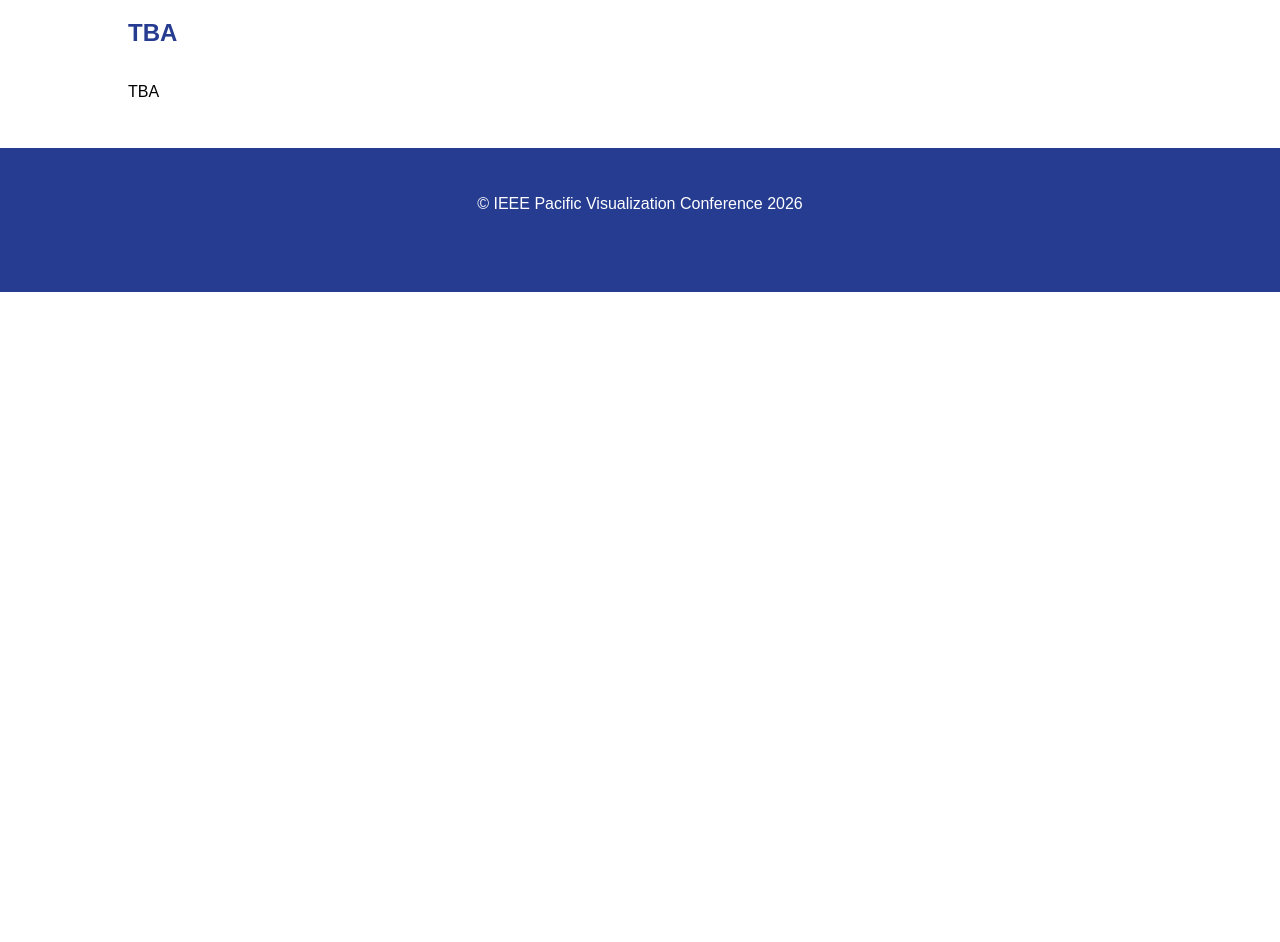
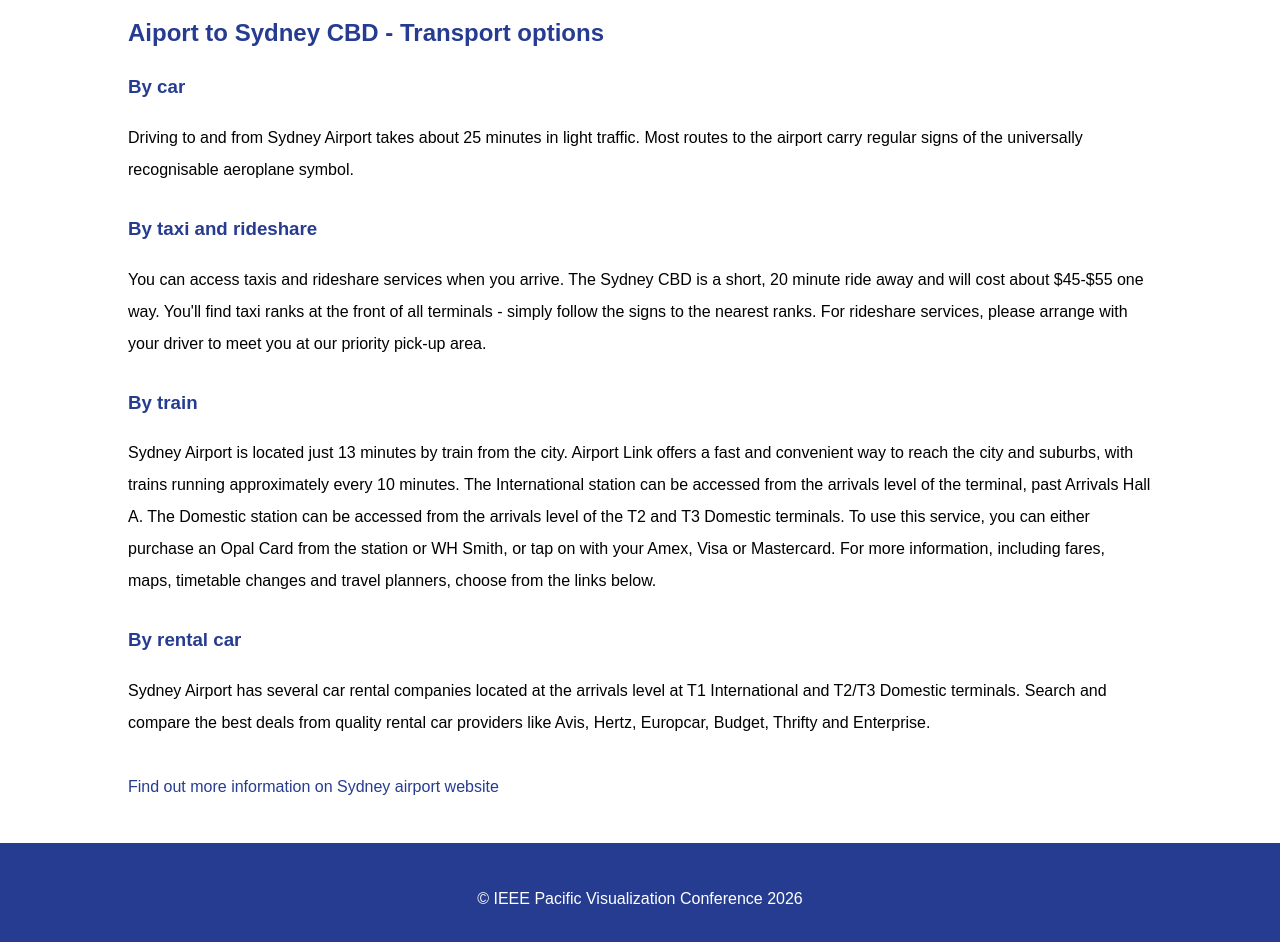
Before and after one commit to pacificvis2026/pacificvis2026.github.io, a plain HTML site: page airport-to-sydney-CBD.html in a window 1280 px wide. Shown: the part 520-1462 px from the top of the page. Before the commit the page ends 812 px from the top, so only its background shows below. Drawn offline with Linux system fonts and the light colour scheme.

Commit message:
Update airport-to-sydney-CBD.html

```diff
--- a/airport-to-sydney-CBD.html
+++ b/airport-to-sydney-CBD.html
@@ -127,8 +127,23 @@
         <img src="images/pacificvis-2026-banner.png" alt="Splash Image">
     </div>
     <main>
-<h2>TBA</h2>
-<p>TBA</p>
+<h2>Aiport to Sydney CBD - Transport options </h2>
+<h3>By car</h3>
+<p>Driving to and from Sydney Airport takes about 25 minutes in light traffic. Most routes to the airport carry regular signs of the universally recognisable aeroplane symbol.
+</p>
+<h3>By taxi and rideshare</h3>
+<p>You can access taxis and rideshare services when you arrive. The Sydney CBD is a short, 20 minute ride away and will cost about $45-$55 one way. You'll find taxi ranks at the front of all terminals - simply follow the signs to the nearest ranks. For rideshare services, please arrange with your driver to meet you at our priority pick-up area.
+</p>
+<h3>By train</h3>
+<p>Sydney Airport is located just 13 minutes by train from the city. Airport Link offers a fast and convenient way to reach the city and suburbs, with trains running approximately every 10 minutes. The International station can be accessed from the arrivals level of the terminal, past Arrivals Hall A. The Domestic station can be accessed from the arrivals level of the T2 and T3 Domestic terminals. To use this service, you can either purchase an Opal Card from the station or WH Smith, or tap on with your Amex, Visa or Mastercard. For more information, including fares, maps, timetable changes and travel planners, choose from the links below.
+</p>
+<h3>By rental car</h3>
+<p>Sydney Airport has several car rental companies located at the arrivals level at T1 International and T2/T3 Domestic terminals. Search and compare the best deals from quality rental car providers like Avis, Hertz, Europcar, Budget, Thrifty and Enterprise.
+</p>
+
+  <p><a href="https://www.sydneyairport.com.au/info-sheet/transport-options">Find out more information on Sydney airport website</a></p>
+
+
 
 
 
```
